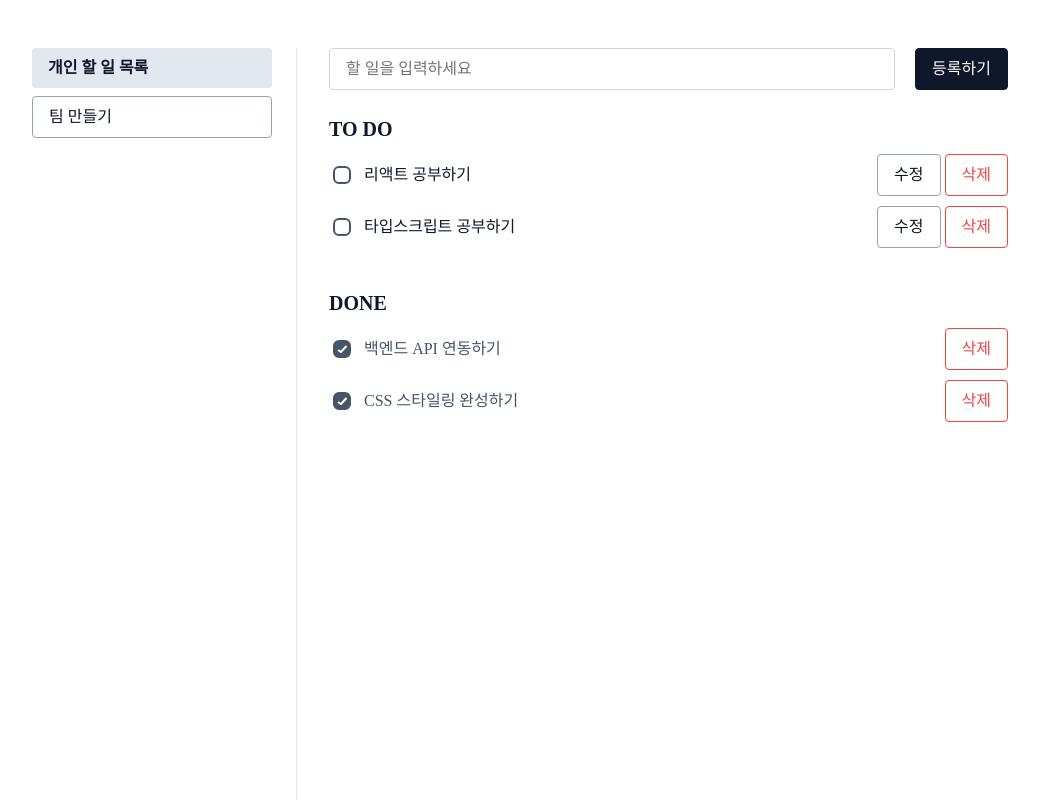
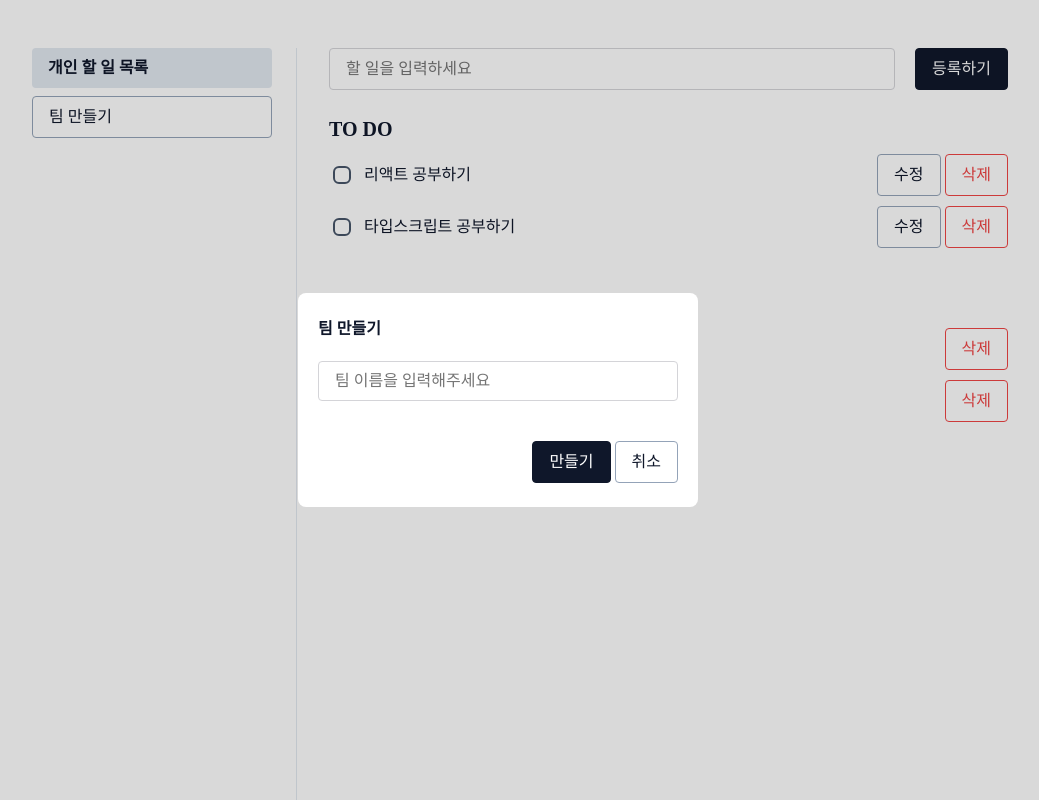
Before and after one commit to Florenshio/devcourse_todo_list, a React (Create React App) app: page /todo in a window 1280 px wide. Both pictures are taken after a click on the button "팀 만들기". Shown: the top 800 px of the page, without its empty margins (142-1181 px from the left). Built offline with nearby package versions, Linux system fonts and the light colour scheme; no server answers; a web font is replaced by a local one.

Commit message:
Feat: 팀 생성 API 구현

```diff
--- a/src/index.css
+++ b/src/index.css
@@ -371,7 +371,7 @@ body {
   gap: 4px;
 }
 
-/* 모달 스타일 */
+/* 모달 공통 스타일 */
 .modal-overlay {
   position: fixed;
   top: 0;
@@ -402,10 +402,9 @@ body {
   display: flex;
   flex-direction: column;
   width: 100%;
-  gap: 60px;
 }
 
-.modal-content p {
+.modal-title {
   color: #0f172a;
   font-family: Pretendard;
   font-size: 16px;
@@ -418,5 +417,34 @@ body {
 .modal-buttons {
   display: flex;
   justify-content: right;
-  gap: 8px;
+  gap: 4px;
 }
+
+/* 삭제 모달 스타일 */
+.modal-delete .modal-content {
+  display: flex;
+  flex-direction: column;
+  gap: 60px;
+}
+
+/* 팀 만들기 모달 스타일 */
+.modal-team .modal-content {
+  display: flex;
+  flex-direction: column;
+  gap: 40px;
+}
+
+.modal-team-content {
+  display: flex;
+  flex-direction: column;
+  gap: 20px;
+}
+
+.modal-team .modal-content input {
+  display: flex;
+  height: 40px;
+  width: 100%;
+  align-items: center;
+  align-self: stretch;
+  box-sizing: border-box;
+}
--- a/src/todo-page.js
+++ b/src/todo-page.js
@@ -40,6 +40,8 @@ function TodoPage() {
   const [editInput, setEditInput] = useState("");
   const [showDeleteModal, setShowDeleteModal] = useState(false);
   const [deleteId, setDeleteId] = useState(null);
+  const [showTeamModal, setShowTeamModal] = useState(false);
+  const [teamName, setTeamName] = useState("");
 
   // 할 일 목록 가져오기
   const fetchTodos = async () => {
@@ -183,6 +185,35 @@ function TodoPage() {
     console.log("삭제 취소");
   };
 
+  const handleCreateTeam = async () => {
+    if (!teamName.trim()) {
+      console.error("팀 이름을 입력해주세요.");
+      return;
+    }
+
+    try {
+      const response = await axios.post("/api/teams", {
+        name: teamName,
+      });
+
+      if (response.status === 201) {
+        console.log("팀 생성 성공");
+        setShowTeamModal(false);
+        setTeamName("");
+      } else {
+        console.error("팀 생성 실패");
+      }
+    } catch (error) {
+      console.error("팀 생성 중 오류 발생:", error);
+    }
+  };
+
+  const handleTeamModalClose = () => {
+    setShowTeamModal(false);
+    setTeamName("");
+    console.log("팀 만들기 취소");
+  };
+
   return (
     <div className="todo-layout">
       <div className="todo-page">
@@ -190,7 +221,10 @@ function TodoPage() {
         <div className="todo-sidebar">
           <div className="todo-menu">
             <button className="todo-menu-itm">개인 할 일 목록</button>
-            <button className="todo-sidebar-btn btn-gray-outlined">
+            <button
+              className="todo-sidebar-btn btn-gray-outlined"
+              onClick={() => setShowTeamModal(true)}
+            >
               팀 만들기
             </button>
           </div>
@@ -313,9 +347,9 @@ function TodoPage() {
       {/* 삭제 모달 */}
       {showDeleteModal && (
         <div className="modal-overlay">
-          <div className="modal">
+          <div className="modal modal-delete">
             <div className="modal-content">
-              <p>정말 삭제하시겠습니까?</p>
+              <div className="modal-title">정말 삭제하시겠습니까?</div>
               <div className="modal-buttons">
                 <button
                   className="btn-gray-filled"
@@ -334,6 +368,35 @@ function TodoPage() {
           </div>
         </div>
       )}
+      {showTeamModal && (
+        <div className="modal-overlay">
+          <div className="modal modal-team">
+            <div className="modal-content">
+              <div className="modal-team-content">
+                <div className="modal-title">팀 만들기</div>
+                <input
+                  type="text"
+                  value={teamName}
+                  onChange={(e) => setTeamName(e.target.value)}
+                  placeholder="팀 이름을 입력해주세요"
+                  className="text-field-placeholder"
+                />
+              </div>
+              <div className="modal-buttons">
+                <button className="btn-gray-filled" onClick={handleCreateTeam}>
+                  만들기
+                </button>
+                <button
+                  className="btn-gray-outlined"
+                  onClick={handleTeamModalClose}
+                >
+                  취소
+                </button>
+              </div>
+            </div>
+          </div>
+        </div>
+      )}
     </div>
   );
 }
```
